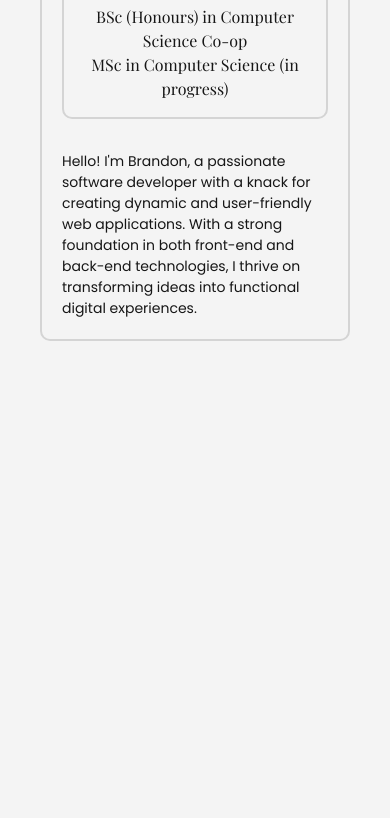
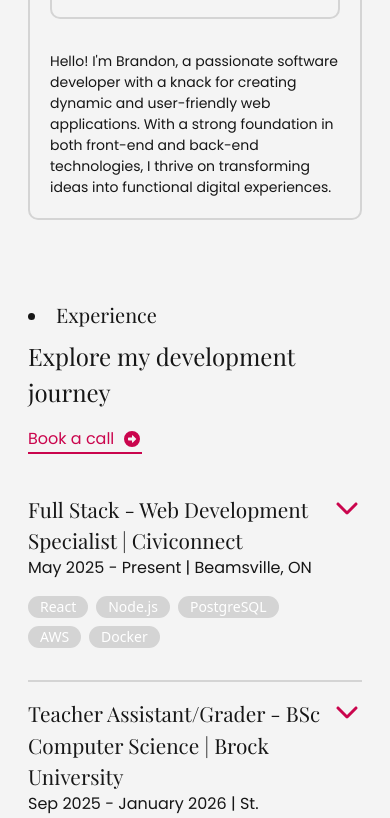
Before and after one commit to Bfernandez02/portfolio, a Next.js app: page / in a window 390 px wide. Shown: the part 2052-2870 px from the top of the page. Before the commit the page ends 2473 px from the top, so only its background shows below. Built offline with nearby package versions, Linux system fonts and the light colour scheme; a web font is replaced by a local one.

Commit message:
feat: add Experience and ExperienceCard components with experience list
fixes Experience component + dropdown
Mobile
Fixes #19

```diff
--- /dev/null
+++ b/src/components/Experience.jsx
@@ -0,0 +1,39 @@
+import React from "react";
+import { FontAwesomeIcon } from "@fortawesome/react-fontawesome";
+import { faArrowAltCircleRight } from "@fortawesome/free-solid-svg-icons";
+import experienceList from "@/utils/experienceList";
+import ExperienceCard from "./ExperienceCard";
+
+export default function Experience() {
+  return (
+    <div className="w-full flex flex-col gap-10">
+      {/* Experience Header */}
+      <div className="w-full flex-col md:flex-row gap-2 md:gap-0 justify-between">
+        <div className="flex flex-col gap-2 ">
+          <h5 className="list-item list-inside">Experience</h5>
+          <h2>Explore my development journey</h2>
+        </div>
+
+        <div>
+          <p className="hidden md:block max-w-3xl">
+            Over the years, I&apos;ve had the privilege of working on a diverse
+            range of projects that have honed my skills and expanded my
+            expertise.
+          </p>
+          <button className="text-[16px] flex items-center gap-2 text-accent border-b-2 border-accent py-[1px] mt-4 md:mt-0 hover:text-primary hover:border-primary transition-colors duration-300">
+            Book a call <FontAwesomeIcon icon={faArrowAltCircleRight} />
+          </button>
+        </div>
+      </div>
+
+      {/* Experience Items */}
+      <div className="flex flex-col gap-4 md:gap-8">
+        {experienceList.map((item, index) => (
+          <div key={index} className={`${index !== experienceList.length - 1 ? "border-b-border border-b-2 pb-4 md:pb-8" : ""}`}>
+            <ExperienceCard experienceItem={item} />
+          </div>
+        ))}
+      </div>
+    </div>
+  );
+}
--- /dev/null
+++ b/src/components/ExperienceCard.jsx
@@ -0,0 +1,60 @@
+import React from "react";
+import { useState } from "react";
+import { FontAwesomeIcon } from "@fortawesome/react-fontawesome";
+import { faChevronDown } from "@fortawesome/free-solid-svg-icons";
+
+export default function ExperienceCard({ experienceItem }) {
+  const [isExpanded, setIsExpanded] = useState(false);
+  return (
+    <div>
+      <div className="w-full justify-between flex flex-row items-start gap-2">
+        <div className="flex flex-col md:flex-row justify-between">
+          <div className="flex flex-col">
+            <h4>
+              {experienceItem.role} | {experienceItem.company}
+            </h4>
+            <p>
+              {experienceItem.duration} | {experienceItem.location}
+            </p>
+          </div>
+
+          <div className="flex gap-2 flex-wrap my-4">
+            {experienceItem.tags.map((tag, index) => (
+              <span
+                key={index}
+                className="bg-border text-white px-3 py-px md:py-2 rounded-full text-sm"
+              >
+                {tag}
+              </span>
+            ))}
+          </div>
+        </div>
+
+        <button
+          onClick={() => setIsExpanded(!isExpanded)}
+          className="flex items-center gap-1 text-accent py-px md:py-2 hover:text-primary transition-colors duration-300"
+        >
+          <FontAwesomeIcon
+            icon={faChevronDown}
+            className={`transition-transform duration-300 ${isExpanded ? "transform rotate-180" : ""} text-2xl`}
+          />
+        </button>
+      </div>
+
+      <div
+        className={`overflow-hidden transition-all duration-500 ${isExpanded ? "max-h-102" : "max-h-0"}`}
+      >
+        <ul>
+          {experienceItem.details.map((detail, index) => (
+            <li
+              className="text-[14px] md:text-[16px] my-px md:my-2"
+              key={index}
+            >
+              {detail}
+            </li>
+          ))}
+        </ul>
+      </div>
+    </div>
+  );
+}
--- a/src/pages/index.js
+++ b/src/pages/index.js
@@ -6,8 +6,12 @@ import { FontAwesomeIcon } from "@fortawesome/react-fontawesome";
 import { faChevronDown } from "@fortawesome/free-solid-svg-icons";
 import AboutMe from "@/components/AboutMe";
 import { useRef } from "react";
+import Experience from "@/components/Experience";
+
 export default function Home() {
   const scrollRef = useRef(null);
+  const experienceRef = useRef(null);
+
   const handleScrollToRef = () => {
     if (scrollRef.current) {
       scrollRef.current.scrollIntoView({ behavior: "smooth" });
@@ -15,7 +19,7 @@ export default function Home() {
   };
 
   return (
-    <div className=" text-secondary flex items-center justify-center px-10 lg:px-30 flex-col w-full ">
+    <div className=" text-secondary flex items-center justify-center px-7 sm:px-10 md:px-15 lg:px-30 flex-col w-full ">
       {/* Hero Section */}
       <div className=" min-h-screen flex flex-col items-center justify-between w-full">
         <div className="hidden md:block w-full">
@@ -40,8 +44,12 @@ export default function Home() {
       </div>
 
       {/* About Me Section */}
-      <div ref={scrollRef} className="w-full py-20">
+      <div ref={scrollRef} className="w-full pt-20">
         <AboutMe />
+      </div>
+
+      <div ref={experienceRef} className="w-full py-20">
+        <Experience />
       </div>
     </div>
   );
--- /dev/null
+++ b/src/utils/experienceList.js
@@ -0,0 +1,46 @@
+const experienceList = [
+  {
+    role: "Full Stack - Web Development Specialist",
+    company: "Civiconnect",
+    duration: "May 2025 - Present",
+    location: "Beamsville, ON",
+    details: [
+      "Collaborated with clients and cross-functional teams to gather requirements and design technical solutions.",
+      "Developed, tested, and deployed enhancements to web systems ensuring accuracy and performance. ",
+      "Supported integration with third-party tools/APIs, troubleshooting issues to maintain system stability. ",
+      "Prepared documentation and user guides to support adoption and maintenance of new features. ",
+    ],
+    tags: ["React", "Node.js", "PostgreSQL", "AWS", "Docker"],
+    relatedProjects: [],
+  },
+  {
+    role: "Teacher Assistant/Grader - BSc Computer Science",
+    company: "Brock University",
+    duration: "Sep 2025 - January 2026",
+    location: "St. Catharines, ON",
+    details: [
+      "Evaluated assignments, labs, and written responses for a 3rd-year Computer Networking course, ensuring consistent, fair, and standards-aligned grading across all submissions.",
+      "Provided clear written feedback to support student understanding of core networking concepts.",
+      "Assisted the instructor with marking coordination and maintaining grading accuracy.",
+    ],
+    tags: ["Communication", "Teamwork", "Problem-Solving"],
+    relatedProjects: [],
+  },
+
+  {
+    role: "Full Stack - Web Developer Team Lead",
+    company: "Civiconnect",
+    duration: "May 2025 - Present",
+    location: "Beamsville, ON",
+    details: [
+      "Participated in the creation of the client's recruitment software, employing JSX/Typescript, HTML5, Tailwind CSS, React, Next.JS, PostgreSQL, Supabase, Strapi, and REST APIs.",
+      "Engineered a variety of web components, integrating dynamic features to enhance webpage responsiveness and adhere to contemporary user experience principles. ",
+      "Demonstrated proficiency in Agile methodologies, actively contributing to streamlined two-week sprint cycles.",
+      "Conducted regression and performance testing to ensure data accuracy and system functionality.",
+    ],
+    tags: ["React", "Node.js", "PostgreSQL", "AWS", "Docker"],
+    relatedProjects: [],
+  },
+];
+
+export default experienceList;
```
